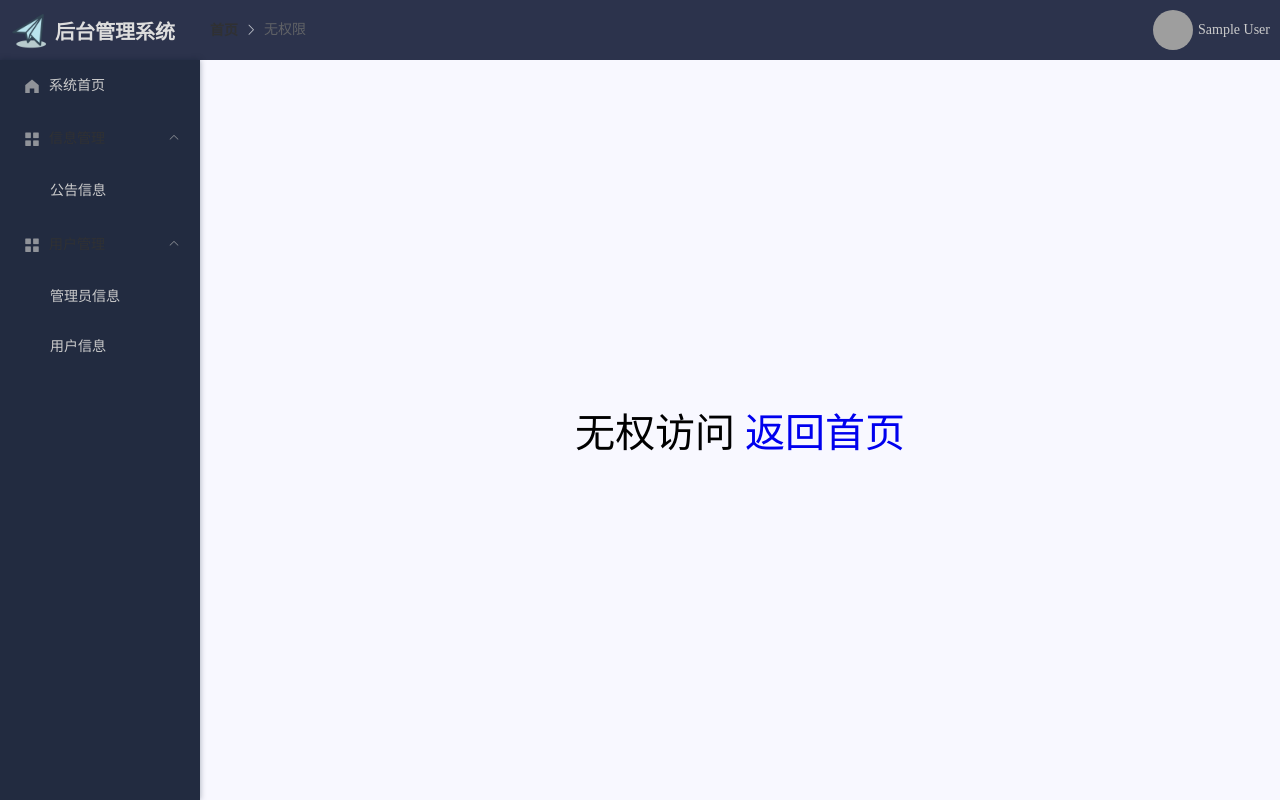
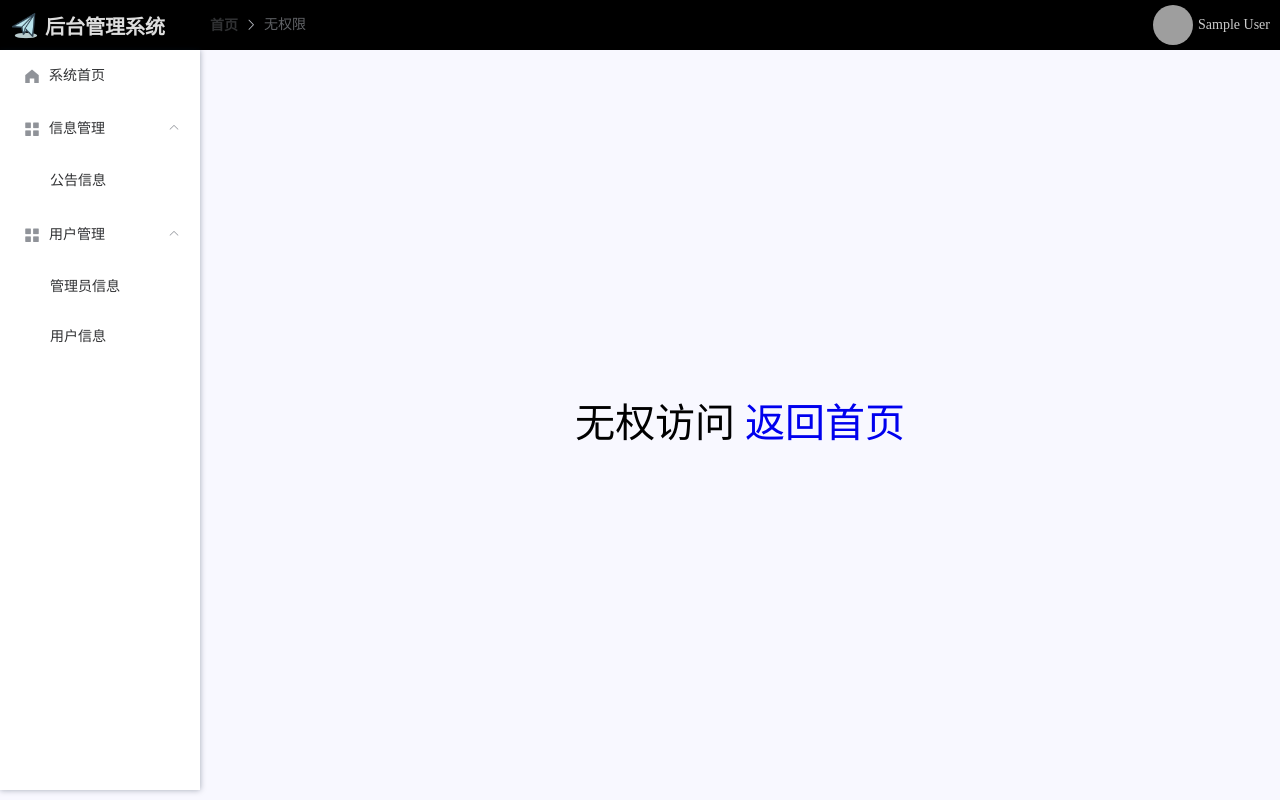
Before and after one commit to homays/xianbao, a Vue app in the folder vue/: page /403 in a window 1280 px wide. Built offline with nearby package versions, Linux system fonts and the light colour scheme; sample sign-in values are in the browser's storage; grey boxes are pictures that could not be loaded.

Commit message:
style: 修改前端css样式

```diff
--- a/vue/src/assets/css/front.css
+++ b/vue/src/assets/css/front.css
@@ -1,5 +1,7 @@
 .front-notice {
-    padding: 5px 20px;
+    height: 30px;
+    line-height: 30px;
+    padding: 0 20px;
     color: #666;
     font-size: 12px
 }
@@ -7,11 +9,10 @@
     display: flex;
     height: 60px;
     line-height: 60px;
-    border-bottom: 1px solid #eee;
-    background: white;
+    background: #033fbb;
 }
 .front-header-left {
-    width: 350px;
+    width: 450px;
     display: flex;
     align-items: center;
     padding-left: 30px;
@@ -19,11 +20,11 @@
 .front-header-left img, .front-header-dropdown img {
     width: 40px;
     height: 40px;
-    border-radius: 50%
+    /*border-radius: 50%*/
 }
 .front-header-left .title {
     flex: 1;
-    color: #355476;
+    color: #fff;
     cursor: pointer;
     margin-left: 10px;
     font-size: 20px;
@@ -31,9 +32,11 @@
 }
 .front-header-center {
     flex: 1;
+    display: flex;
+     align-items: center;
 }
 .front-header-right {
-    width: 200px;
+    width: 180px;
     padding-right: 20px;
     text-align: right;
 }
@@ -43,7 +46,7 @@
     justify-content: right;
 }
 .el-dropdown-menu {
-    width: 100px !important;
+    width: 110px !important;
     text-align: center !important;
 }
 
@@ -52,6 +55,10 @@
     width: 100%;
     margin: 5px auto;
 }
+.main-body {
+    min-height: calc(100vh - 170px);
+}
+
 /* ElementUI 样式覆盖 */
 .el-menu.el-menu--horizontal {
     border: none !important;
--- a/vue/src/assets/css/manager.css
+++ b/vue/src/assets/css/manager.css
@@ -5,20 +5,20 @@
 
 .manager-header {
     display: flex;
-    background-color: #2c334c;
+    background-color: #000;
 }
 
 .manager-header-left {
     width: 200px;
-    height: 60px;
+    height: 50px;
     padding-left: 10px;
     display: flex;
     align-items: center
 }
 
 .manager-header-left img {
-    width: 40px;
-    height: 40px;
+    width: 30px;
+    height: 30px;
 }
 
 .manager-header-left .title {
@@ -112,20 +112,19 @@
 .el-menu {
     width: 200px;
     height: 100%;
-    background-color: #222b40;
 }
 
 .el-submenu__title {
-    color: #ccc;
+    /*color: #ccc;*/
     height: 50px;
     line-height: 50px;
 }
 
 .el-menu-item {
-    color: #ccc;
+    /*color: #ccc;*/
     height: 50px;
     line-height: 50px;
-    background-color: #222b40 !important; /* 必须加上这个背景色，否则鼠标离开会出现白色 */
+    /*background-color: #fff !important; !* 必须加上这个背景色，否则鼠标离开会出现白色 *!*/
 }
 
 .el-menu-item.is-active {
@@ -138,11 +137,11 @@
 }
 
 .el-menu .is-active {
-    color: #3399ff !important;
+    /*color: #3399ff !important;*/
 }
 
 .el-submenu__title:hover {
-    background-color: #222 !important;
+    /*background-color: #222 !important;*/
 }
 
 .el-menu-item:not(.is-active):hover {
@@ -151,7 +150,7 @@
 }
 
 .el-menu-item:hover {
-    background-color: #222 !important;
+    /*background-color: #222 !important;*/
 }
 
 .el-submenu__icon-arrow {
```
